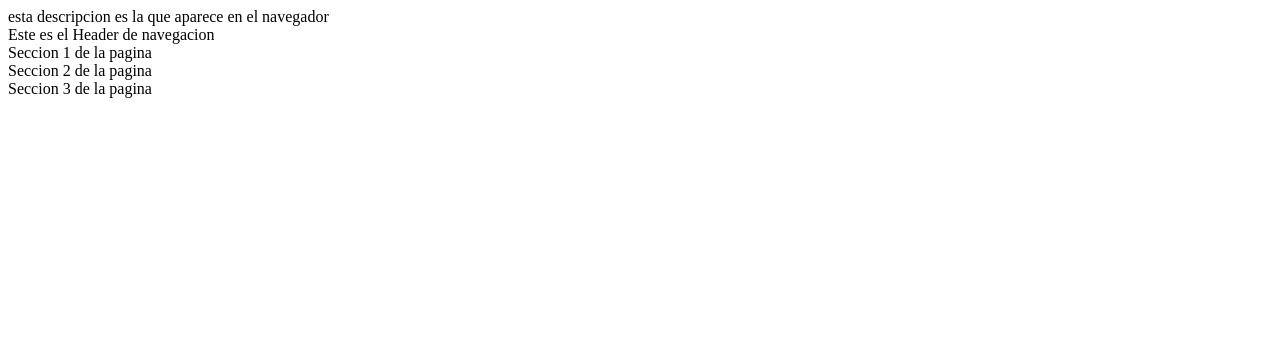
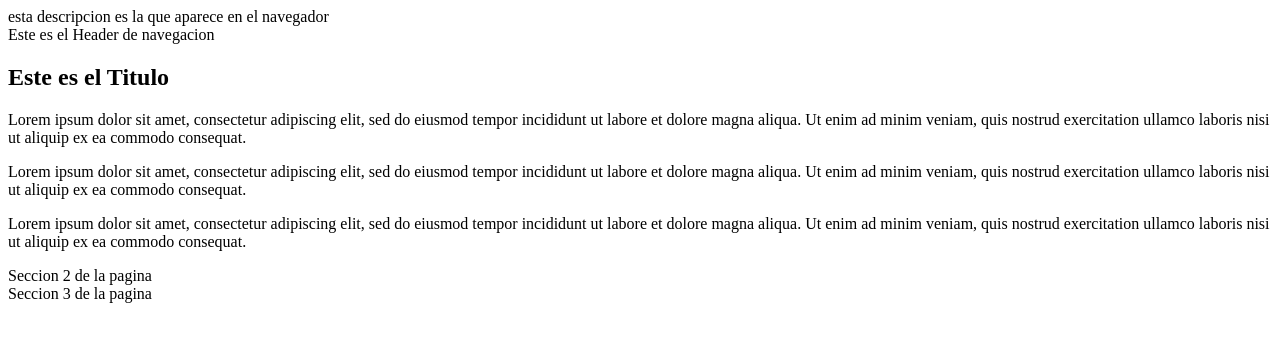
Before and after one commit to Steverodplus/repositorio-ejemplo-, a plain HTML site: page index.html in a window 1280 px wide. Drawn offline with Linux system fonts and the light colour scheme.

Commit message:
Creacion de Branch para explicaciones

```diff
--- a/index.html
+++ b/index.html
@@ -10,7 +10,27 @@
 <body>
      <header>Este es el Header de navegacion</header>
      <main> <!-- Este es el contenido de la pagina -->
-            <section>Seccion 1 de la pagina </section>
+            <section> <!--Seccion 1 de la pagina -->
+                <h1> Este es el Titulo</h1>
+                <article> <!-- Etiqueta para textos largos -->
+                    <p> <!-- Etiqueta para los parrafos -->
+                         Lorem ipsum dolor sit amet, consectetur adipiscing elit, sed do eiusmod tempor
+                         incididunt ut labore et dolore magna aliqua. Ut enim ad minim veniam, quis nostrud
+                         exercitation ullamco laboris nisi ut aliquip ex ea commodo consequat.
+                    </p>
+                    <p>
+                        Lorem ipsum dolor sit amet, consectetur adipiscing elit, sed do eiusmod tempor
+                         incididunt ut labore et dolore magna aliqua. Ut enim ad minim veniam, quis nostrud
+                         exercitation ullamco laboris nisi ut aliquip ex ea commodo consequat.
+                    </p>
+                    <p>
+                        Lorem ipsum dolor sit amet, consectetur adipiscing elit, sed do eiusmod tempor
+                         incididunt ut labore et dolore magna aliqua. Ut enim ad minim veniam, quis nostrud
+                         exercitation ullamco laboris nisi ut aliquip ex ea commodo consequat.
+                    </p>
+
+                </article>
+             </section>
             <section>Seccion 2 de la pagina </section>
             <section>Seccion 3 de la pagina </section>
      </main>
```
